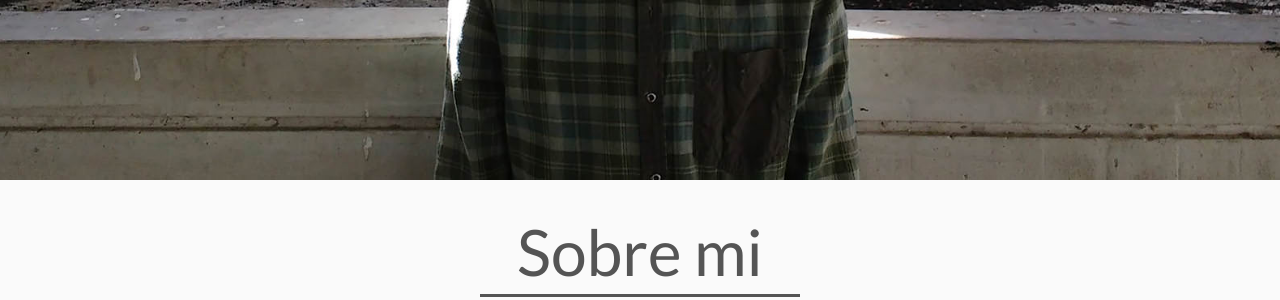
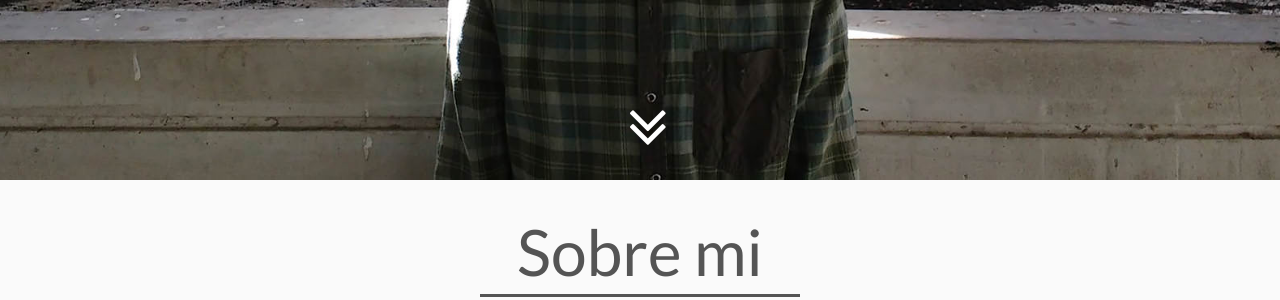
Before and after one commit to oqueber/oqueber-oqueber.github.io, a Jekyll site: the page built from index.html, in a window 1280 px wide. Shown: the part 720-1020 px from the top of the page. Built offline with Jekyll 4.4.1, drawn with Linux system fonts in a browser that asks for light colours; nearby versions of some CDN libraries; some web fonts are replaced; comment, search, counter and statistics services are not loaded.

Commit message:
Agregando bottom para bajar

```diff
--- a/_includes/portafolio/header-portafolio.html
+++ b/_includes/portafolio/header-portafolio.html
@@ -1,5 +1,10 @@
 <div class="header-portafolio row">
-     <section class="imagenPresentacion" ></section>
+     <section class="imagenPresentacion" >
+
+          <div class="container-down">
+               <div class="down fa fa-angle-double-down "></div>
+          </div>
+     </section>
      <section class="contenedorPresentacion">
           <div class="row center-xs">
                <div class="contenidoPresentacion col-xs-12 col-sm-8 ">
--- a/_layouts/post.html
+++ b/_layouts/post.html
@@ -6,6 +6,9 @@ layout: default
     background-size: cover;
     background-position: center 53%;
     background-repeat: no-repeat;"class="imagenPresentacion" id="on-post-img">
+    <div class="container-down">
+         <div class="down fa fa-angle-double-down "></div>
+    </div>
 </section>
 <section class="on-main-post">
      <div class="row center-xs">
--- a/_sass/style-home.scss
+++ b/_sass/style-home.scss
@@ -122,6 +122,59 @@ header{
 
 
 }
+
+.container-down{
+     width: 100%;
+     height: 100%;
+     position: relative;
+}
+.container-down .down{
+     width: 80px;
+     height: 80px;
+     position: absolute;
+     bottom: 20px;
+     left: 49%;
+     font-size: 4em;
+     color: white;
+}
+
+.container-down .down{
+  -webkit-animation-name: headerDown;
+	-webkit-animation-duration: 1s;
+  -webkit-animation-iteration-count:infinite;
+  -webkit-animation-direction:alternate;
+  -webkit-animation-timing-function:linear;
+  -webkit-animation-delay:1s;
+ 	animation-name: headerDown;
+ 	animation-duration: 1s;
+ 	animation-iteration-count:infinite;
+ 	animation-direction:alternate;
+ 	animation-timing-function:linear;
+ 	animation-delay:1s;
+}
+
+
+@-webkit-keyframes headerDown{
+     from {
+      bottom:20px;
+     }
+
+     to {
+     bottom:0;
+    }
+}
+
+@keyframes headerDown{
+  from {
+   bottom:20px;
+  }
+
+  to {
+  bottom:0;
+ }
+}
+
+
 
 /*----------------------------------------------------------------
 ----            boton de ir arribat
--- a/js/script-post.js
+++ b/js/script-post.js
@@ -1,5 +1,11 @@
 $(document).ready(function(){
      $(".imagenPresentacion").css({"height":$(window).height()-$(".header").height()+"px"});
+
+     $(".down").click(function(){
+          $("body,html").animate({
+               scrollTop: $(".imagenPresentacion").height() + $(".header").height()+"px"
+          },300);
+     });
 
      $(".ir-arriba").click(function(){
           $("body,html").animate({
```
